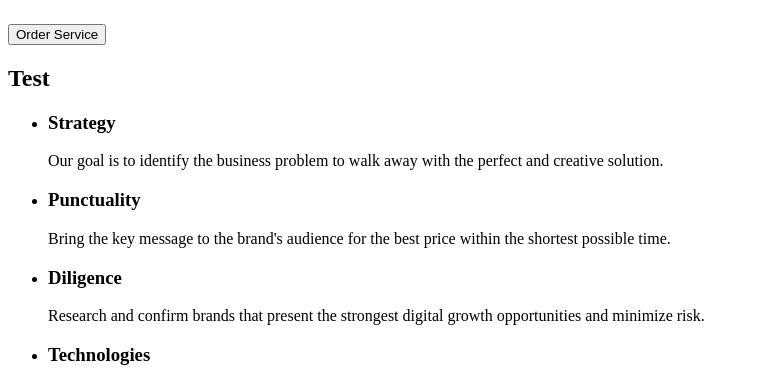
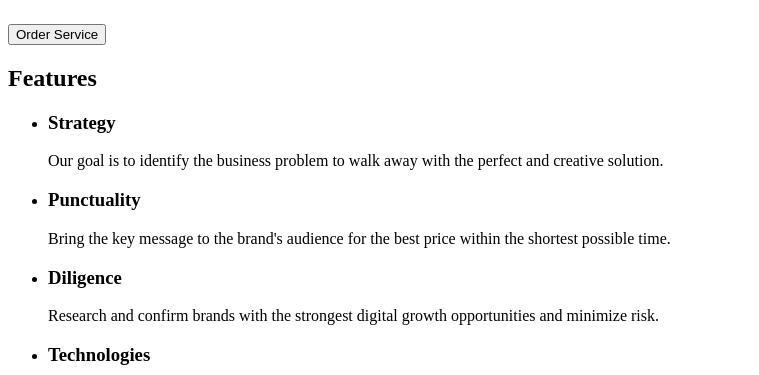
Before and after one commit to vinogradovk/hw1in2025, a plain HTML site: page index.html in a window 1280 px wide. Shown: the part 191-566 px from the top of the page, without its empty margins (0-759 px from the left). Drawn offline with Linux system fonts and the light colour scheme.

Commit message:
version2

```diff
--- a/index.html
+++ b/index.html
@@ -3,7 +3,7 @@
   <head>
     <meta charset="UTF-8" />
     <meta name="viewport" content="width=device-width, initial-scale=1.0" />
-    <title>Document</title>
+    <title>WebStudio</title>
   </head>
   <body>
     <header>
@@ -40,7 +40,7 @@
       </section>
       <!-- Опис -->
       <section>
-        <h2>Test</h2>
+        <h2>Features</h2>
         <ul>
           <li>
             <h3>Strategy</h3>
@@ -59,8 +59,8 @@
           <li>
             <h3>Diligence</h3>
             <p>
-              Research and confirm brands that present the strongest digital
-              growth opportunities and minimize risk.
+
+              Research and confirm brands with the strongest digital growth opportunities and minimize risk.
             </p>
           </li>
           <li>
```
